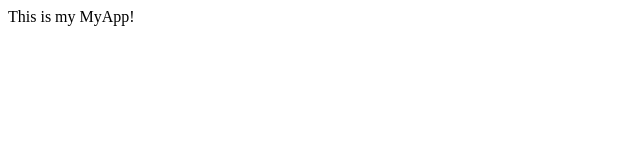
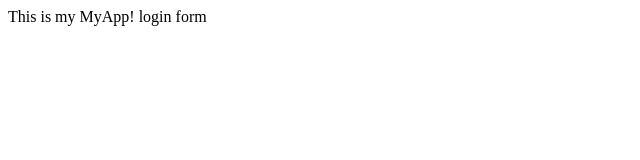
Before and after one commit to edauro/test1, a plain HTML site: page index.html in a window 1280 px wide. Shown: the full height of the page, 0-640 px from the left. Drawn offline with Linux system fonts and the light colour scheme.

Commit message:
testF_index

```diff
--- a/index.html
+++ b/index.html
@@ -2,6 +2,8 @@
 <head>
   <title>MyApp</title>
   <body>
-    This is my MyApp!</body>
+    This is my MyApp!
+login form
+  </body>
     </head>
     </html>
```
Also changed, not shown: dir1/app.js (added), log.txt (added), login.html (added).
